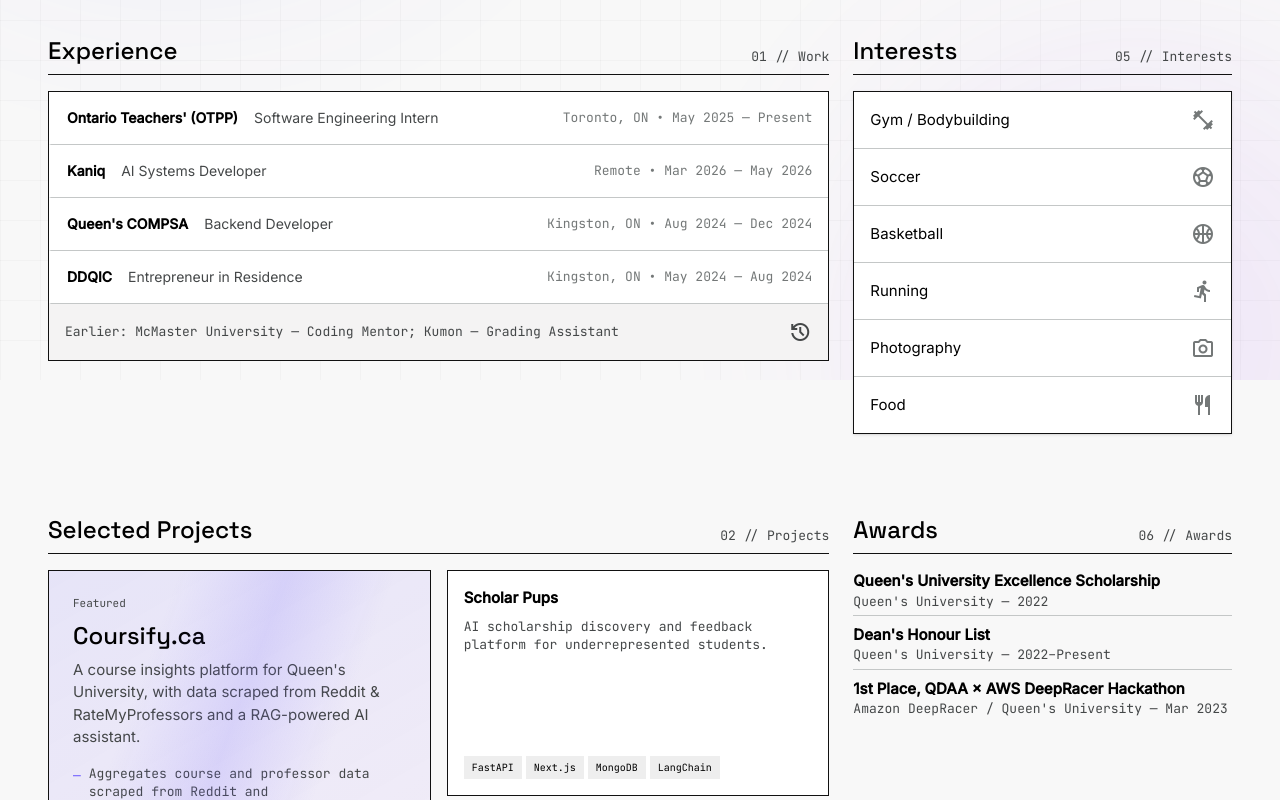
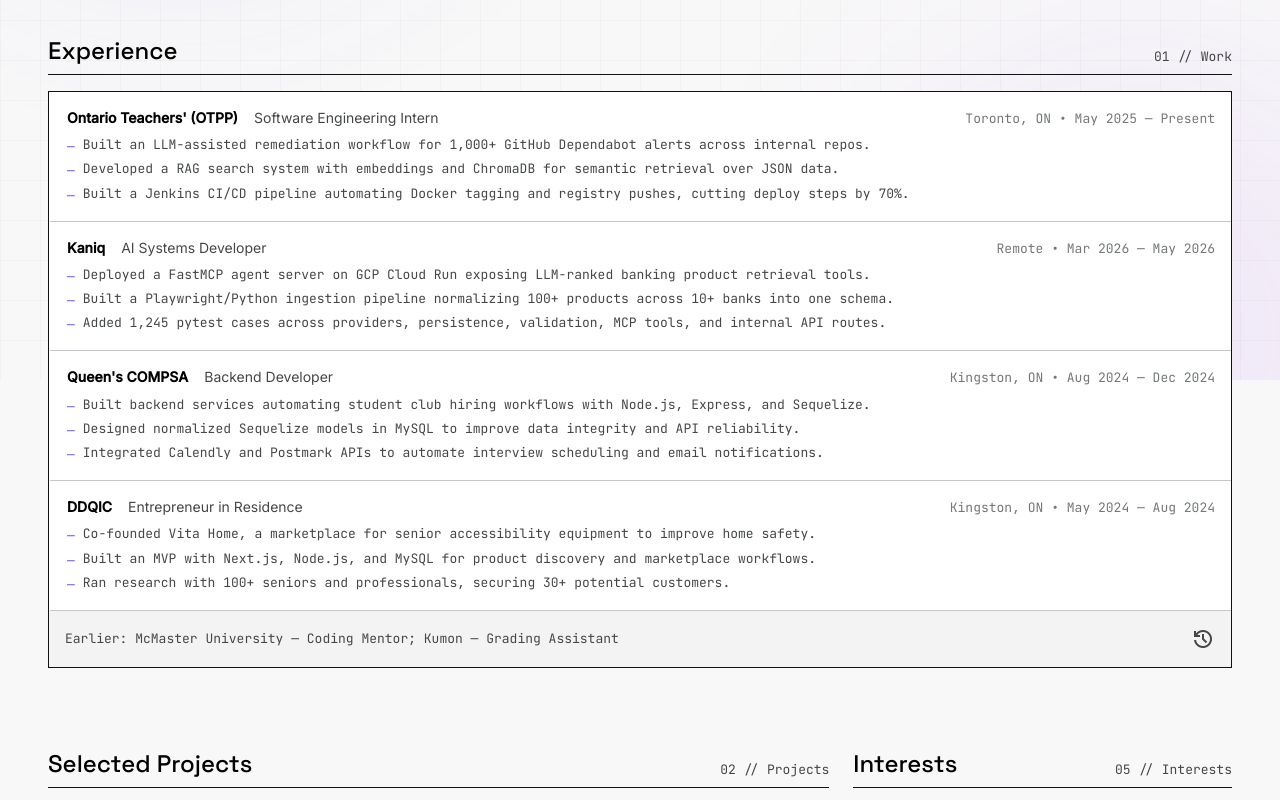
Before and after one commit to mominalvi/personal-portfolio, a Next.js app: page / in a window 1280 px wide. Shown: the part 420-1220 px from the top of the page. Built offline with nearby package versions, Linux system fonts and the light colour scheme.

Commit message:
add accomplishment bullets to experience (full-width), rebalance grid, switch contact email to queens

```diff
--- a/src/app/page.tsx
+++ b/src/app/page.tsx
@@ -18,7 +18,7 @@
       <main className="relative z-10 pt-xl md:pt-xxl px-lg md:px-xl max-w-container-max mx-auto pb-xxl flex-grow">
         <Hero />
         <div className="grid grid-cols-1 md:grid-cols-12 gap-x-gutter gap-y-xl md:gap-y-xxl">
-          <div className="md:col-span-8 md:col-start-1 md:row-start-1">
+          <div className="md:col-span-12 md:col-start-1 md:row-start-1">
             <Reveal>
               <Experience />
             </Reveal>
@@ -28,19 +28,19 @@
               <Projects />
             </Reveal>
           </div>
-          <div className="md:col-span-4 md:col-start-9 md:row-start-1">
+          <div className="md:col-span-4 md:col-start-9 md:row-start-2">
             <Reveal delay={0.1}>
               <IndexModule />
             </Reveal>
           </div>
-          <div className="md:col-span-4 md:col-start-9 md:row-start-2">
-            <Reveal delay={0.15}>
-              <Awards />
+          <div className="md:col-span-8 md:col-start-1 md:row-start-3">
+            <Reveal>
+              <Skills />
             </Reveal>
           </div>
-          <div className="md:col-span-12 md:col-start-1 md:row-start-3">
-            <Reveal>
-              <Skills />
+          <div className="md:col-span-4 md:col-start-9 md:row-start-3">
+            <Reveal delay={0.1}>
+              <Awards />
             </Reveal>
           </div>
           <div className="md:col-span-12 md:col-start-1 md:row-start-4">
--- a/src/components/Experience.tsx
+++ b/src/components/Experience.tsx
@@ -4,34 +4,50 @@
     title: "Software Engineering Intern",
     location: "Toronto, ON",
     period: "May 2025 — Present",
+    bullets: [
+      "Built an LLM-assisted remediation workflow for 1,000+ GitHub Dependabot alerts across internal repos.",
+      "Developed a RAG search system with embeddings and ChromaDB for semantic retrieval over JSON data.",
+      "Built a Jenkins CI/CD pipeline automating Docker tagging and registry pushes, cutting deploy steps by 70%.",
+    ],
   },
   {
     org: "Kaniq",
     title: "AI Systems Developer",
     location: "Remote",
     period: "Mar 2026 — May 2026",
+    bullets: [
+      "Deployed a FastMCP agent server on GCP Cloud Run exposing LLM-ranked banking product retrieval tools.",
+      "Built a Playwright/Python ingestion pipeline normalizing 100+ products across 10+ banks into one schema.",
+      "Added 1,245 pytest cases across providers, persistence, validation, MCP tools, and internal API routes.",
+    ],
   },
   {
     org: "Queen's COMPSA",
     title: "Backend Developer",
     location: "Kingston, ON",
     period: "Aug 2024 — Dec 2024",
+    bullets: [
+      "Built backend services automating student club hiring workflows with Node.js, Express, and Sequelize.",
+      "Designed normalized Sequelize models in MySQL to improve data integrity and API reliability.",
+      "Integrated Calendly and Postmark APIs to automate interview scheduling and email notifications.",
+    ],
   },
   {
     org: "DDQIC",
     title: "Entrepreneur in Residence",
     location: "Kingston, ON",
     period: "May 2024 — Aug 2024",
+    bullets: [
+      "Co-founded Vita Home, a marketplace for senior accessibility equipment to improve home safety.",
+      "Built an MVP with Next.js, Node.js, and MySQL for product discovery and marketplace workflows.",
+      "Ran research with 100+ seniors and professionals, securing 30+ potential customers.",
+    ],
   },
 ];
 
 export default function Experience() {
   return (
-    <section
-      className="animate-fade-in-up"
-      id="experience"
-      style={{ animationDelay: "150ms" }}
-    >
+    <section className="animate-fade-in-up" id="experience">
       <div className="flex justify-between items-end border-b-architectural pb-sm mb-md">
         <h2 className="font-h3 text-h3 text-primary">Experience</h2>
         <span className="font-meta-technical text-meta-technical text-on-surface-variant">
@@ -42,17 +58,34 @@
         {roles.map((role) => (
           <div
             key={`${role.org}-${role.title}`}
-            className="group flex flex-col md:flex-row md:items-center justify-between p-md border-b border-outline-variant border-l-2 border-l-transparent hover:border-l-[color:var(--accent)] hover:bg-surface-container transition-all duration-200 cursor-default"
+            className="group p-md border-b border-outline-variant border-l-2 border-l-transparent hover:border-l-[color:var(--accent)] hover:bg-surface-container transition-all duration-200"
           >
-            <div className="flex items-center gap-md flex-wrap">
-              <span className="text-sm font-bold text-primary group-hover:text-[color:var(--accent)] group-hover:translate-x-1 transition-all">
-                {role.org}
+            <div className="flex flex-col md:flex-row md:items-baseline justify-between gap-xs mb-sm">
+              <div className="flex items-baseline gap-md flex-wrap">
+                <span className="text-sm font-bold text-primary group-hover:text-[color:var(--accent)] transition-colors">
+                  {role.org}
+                </span>
+                <span className="text-sm text-on-surface-variant">
+                  {role.title}
+                </span>
+              </div>
+              <span className="font-meta-technical text-meta-technical text-outline shrink-0 md:text-right">
+                {role.location} • {role.period}
               </span>
-              <span className="text-sm text-on-surface-variant">{role.title}</span>
             </div>
-            <div className="font-meta-technical text-meta-technical text-outline mt-sm md:mt-0 md:text-right shrink-0">
-              {role.location} • {role.period}
-            </div>
+            <ul className="flex flex-col gap-xs">
+              {role.bullets.map((b) => (
+                <li
+                  key={b}
+                  className="flex items-start gap-sm font-meta-technical text-meta-technical text-on-surface-variant"
+                >
+                  <span className="text-[color:var(--accent)] mt-[2px] shrink-0">
+                    —
+                  </span>
+                  <span>{b}</span>
+                </li>
+              ))}
+            </ul>
           </div>
         ))}
         <div className="p-md bg-surface-container-low flex justify-between items-center text-on-surface-variant">
--- a/src/components/Footer.tsx
+++ b/src/components/Footer.tsx
@@ -1,7 +1,7 @@
 const links = [
   { label: "GitHub", href: "https://github.com/mominalvi" },
   { label: "LinkedIn", href: "https://www.linkedin.com/in/momin-alvi/" },
-  { label: "Email", href: "mailto:mominalvi30@gmail.com" },
+  { label: "Email", href: "mailto:momin.alvi@queensu.ca" },
   { label: "Resume", href: "/resume.pdf" },
 ];
 
```
